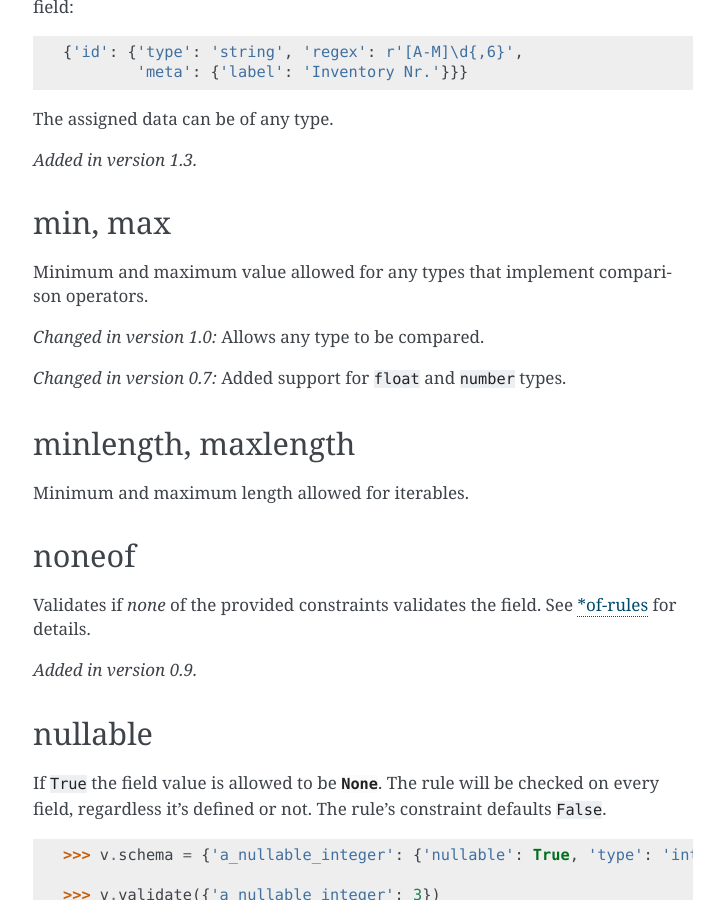
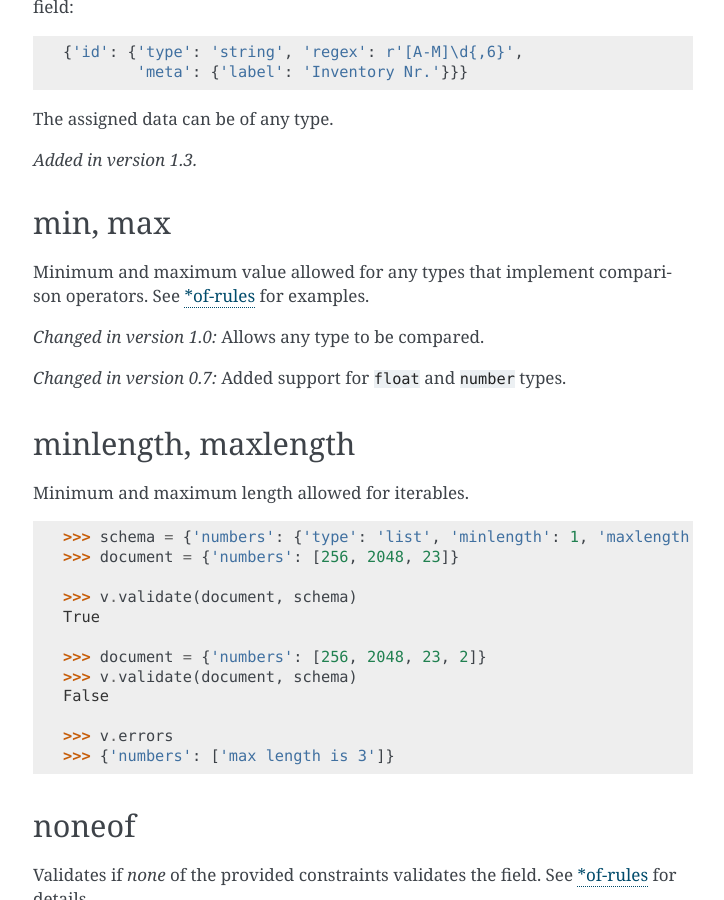
Before and after one commit to pyeve/cerberus, a Sphinx documentation site: the page built from docs/validation-rules.rst, in a window 1280 px wide and 900 px high, scrolled down 8421 px. Shown: the whole window, without its empty margins (387-1111 px from the left). Built offline with Sphinx 7.4.7, drawn with Linux system fonts in a browser that asks for light colours; comment, search, counter and statistics services are not loaded.

Commit message:
Add maxlength minlength examples
Signed-off-by: Vipul Gupta (@vipulgupta2048) <vipulgupta2048@gmail.com>

```diff
--- a/docs/validation-rules.rst
+++ b/docs/validation-rules.rst
@@ -444,7 +444,8 @@
 min, max
 --------
 
-Minimum and maximum value allowed for any types that implement comparison operators.
+Minimum and maximum value allowed for any types that implement comparison operators. See
+`\*of-rules`_ for examples.
 
 .. versionchanged:: 1.0
   Allows any type to be compared.
@@ -456,6 +457,22 @@
 --------------------
 
 Minimum and maximum length allowed for iterables.
+
+.. doctest::
+
+    >>> schema = {'numbers': {'type': 'list', 'minlength': 1, 'maxlength': 3}}
+    >>> document = {'numbers': [256, 2048, 23]}
+
+    >>> v.validate(document, schema)
+    True
+
+    >>> document = {'numbers': [256, 2048, 23, 2]}
+    >>> v.validate(document, schema)
+    False
+
+    >>> v.errors
+    >>> {'numbers': ['max length is 3']}
+
 
 noneof
 ------
```
Also changed, not shown: 1 other file.
